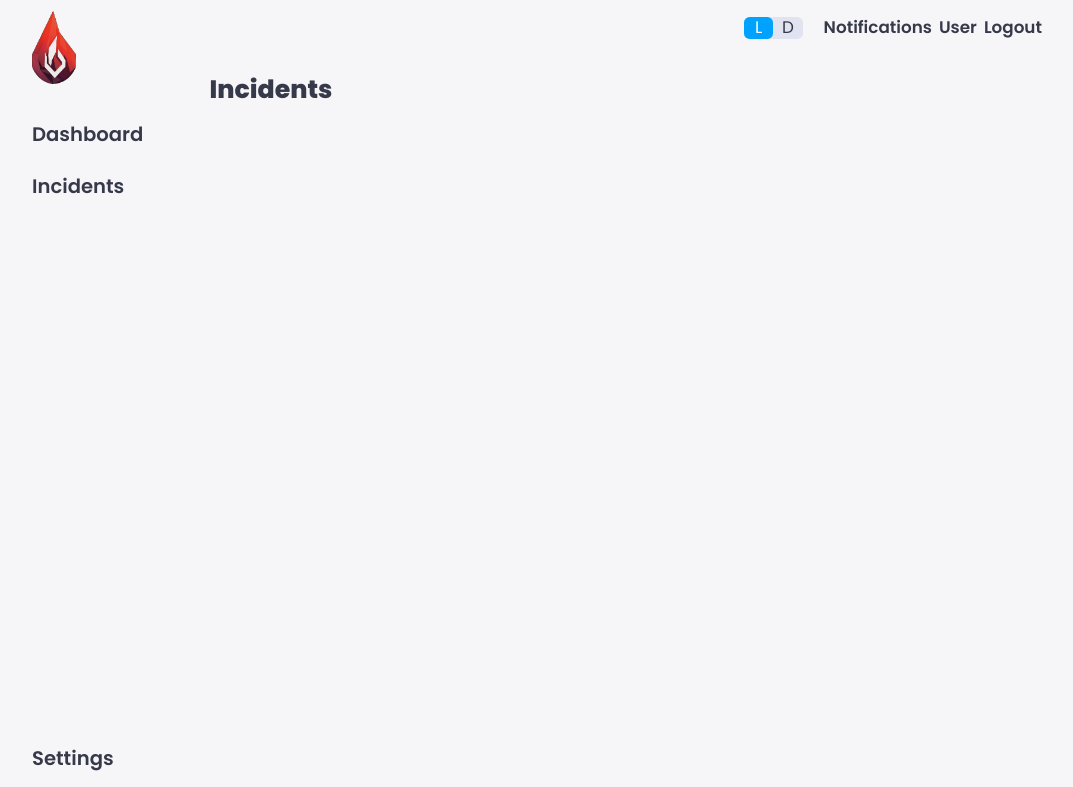
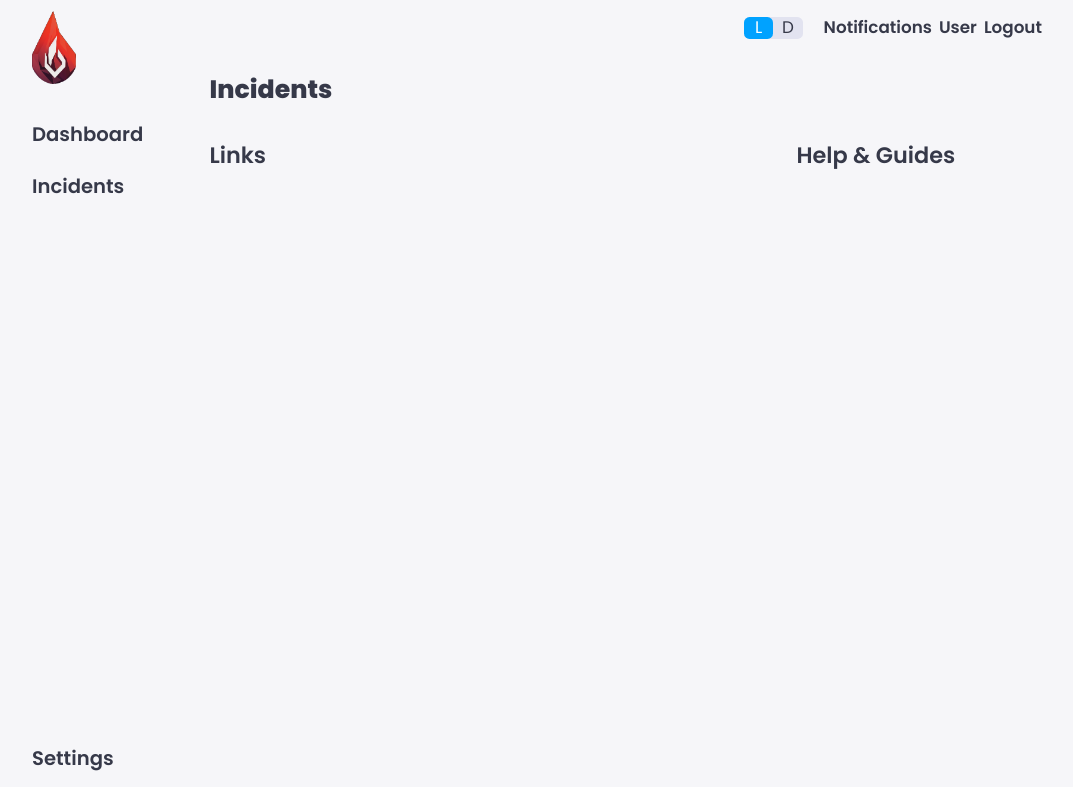
Before and after one commit to rodneygauna/emberstone, a Flask app: page /incidents in a window 1280 px wide. Shown: the top 787 px of the page, without its empty margins (96-1169 px from the left). Run offline with Flask 3, Linux system fonts and the light colour scheme; the visitor is signed in with stand-in values (Sample User, id 1); some libraries are stand-ins or nearby versions.

Commit message:
more layout changes

```diff
--- a/src/templates/incidents/incidents.html
+++ b/src/templates/incidents/incidents.html
@@ -1,4 +1,12 @@
 {% extends 'base.html' %}
 {% block content %}
     <h1>Incidents</h1>
+    <div class="row">
+        <div class="eight columns">
+            <h2>Links</h2>
+        </div>
+        <div class="four columns">
+            <h2>Help & Guides</h2>
+        </div>
+    </div>
 {% endblock content %}
```
